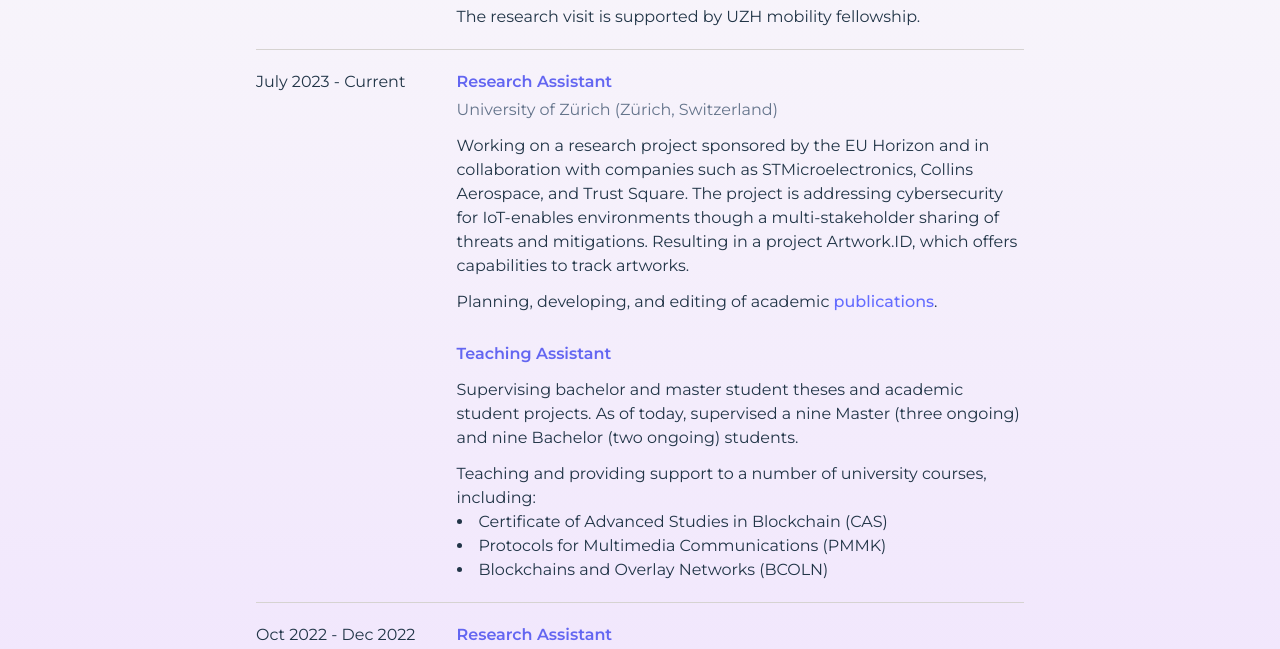
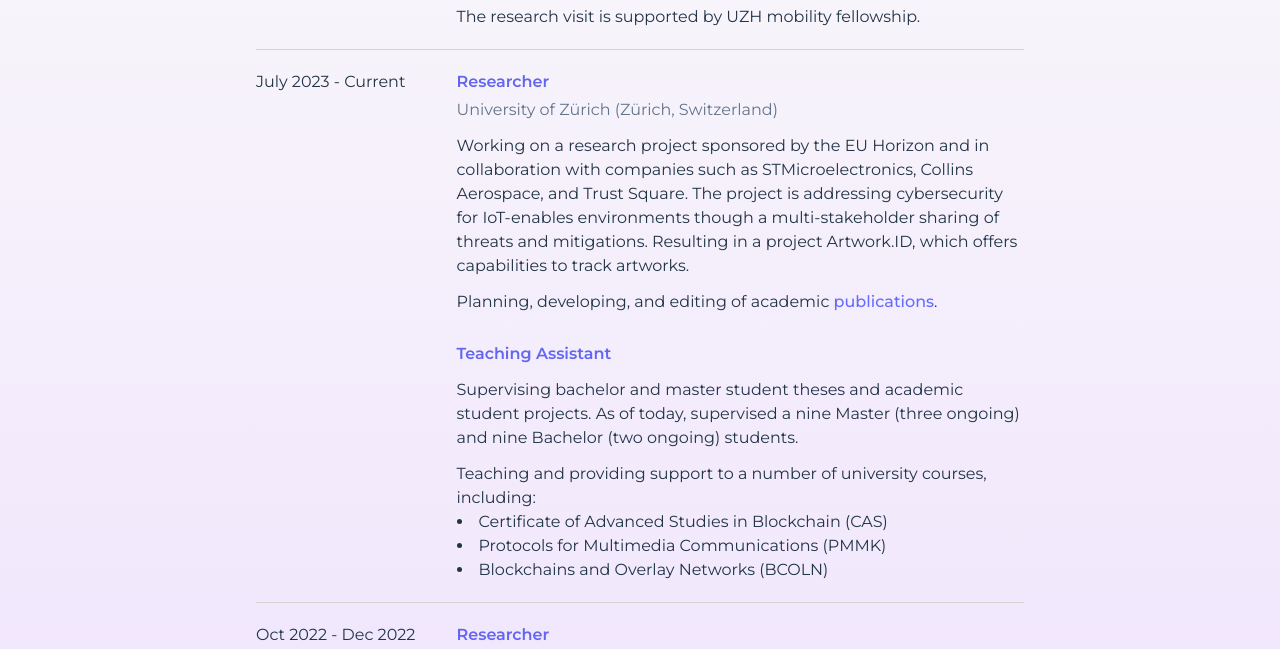
Before and after one commit to schummd/schummd.github.io, a React (Vite) app: page /experience in a window 1280 px wide. Shown: the part 303-952 px from the top of the page. Built offline with nearby package versions, Linux system fonts and the light colour scheme.

Commit message:
updated experience

```diff
--- a/src/pages/Experience.jsx
+++ b/src/pages/Experience.jsx
@@ -44,7 +44,7 @@ export default function Experience() {
           <div className="col-span-2 md:col-span-1 mb-2">July 2023 - Current</div>
           <div className="col-span-2 md:col-span-1">
             <div className="grid col-span-2 md:col-span-1 gap-1">
-              <div><h2 className="font-semibold text-indigo-500">Research Assistant</h2></div>
+              <div><h2 className="font-semibold text-indigo-500">Researcher</h2></div>
               <div className="text-slate-500">University of Zürich (Zürich, Switzerland)</div>
               <div className="mt-2">
                 Working on a research project sponsored by the EU Horizon and in collaboration
@@ -77,7 +77,7 @@ export default function Experience() {
           <div className="col-span-2 md:col-span-1 mb-2">Oct 2022 - Dec 2022</div>
           <div className="col-span-2 md:col-span-1">
             <div className="grid col-span-2 md:col-span-1 gap-1">
-              <div><h2 className="font-semibold text-indigo-500">Research Assistant</h2></div>
+              <div><h2 className="font-semibold text-indigo-500">Researcher</h2></div>
               <div className="text-slate-500">University of New South Wales (Sydney, Australia)</div>
               <div className="mt-2">
                 Working on opportunities for blockchain technology in scientific
```
